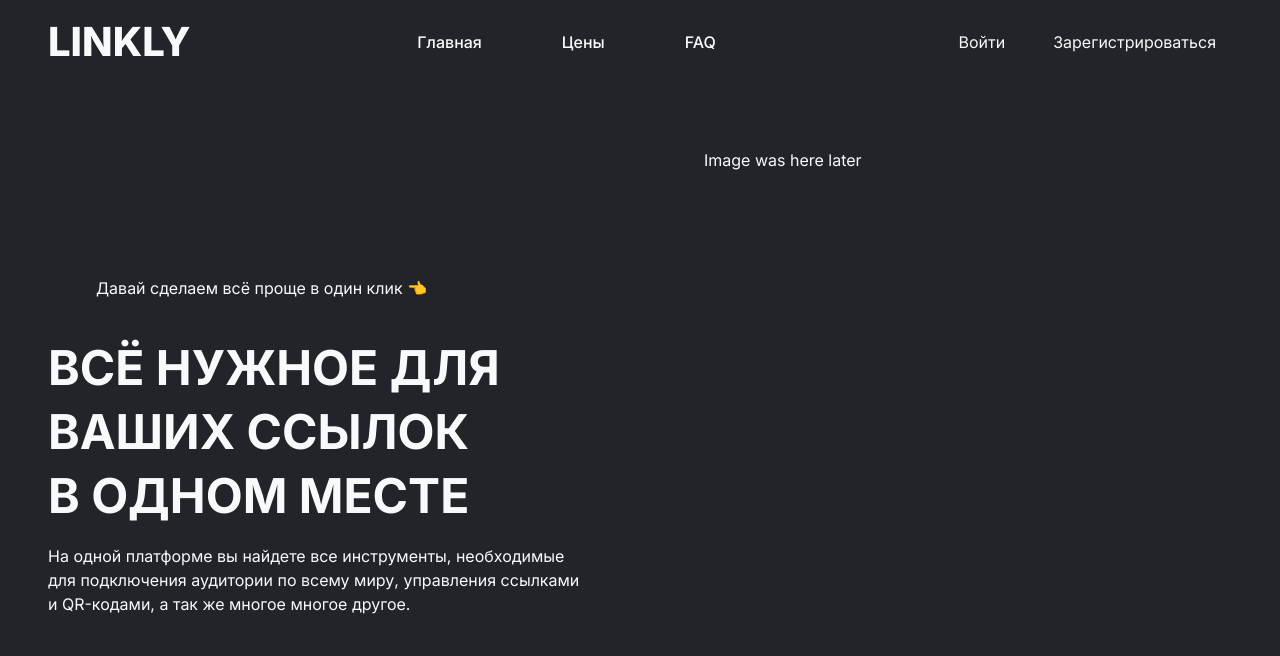
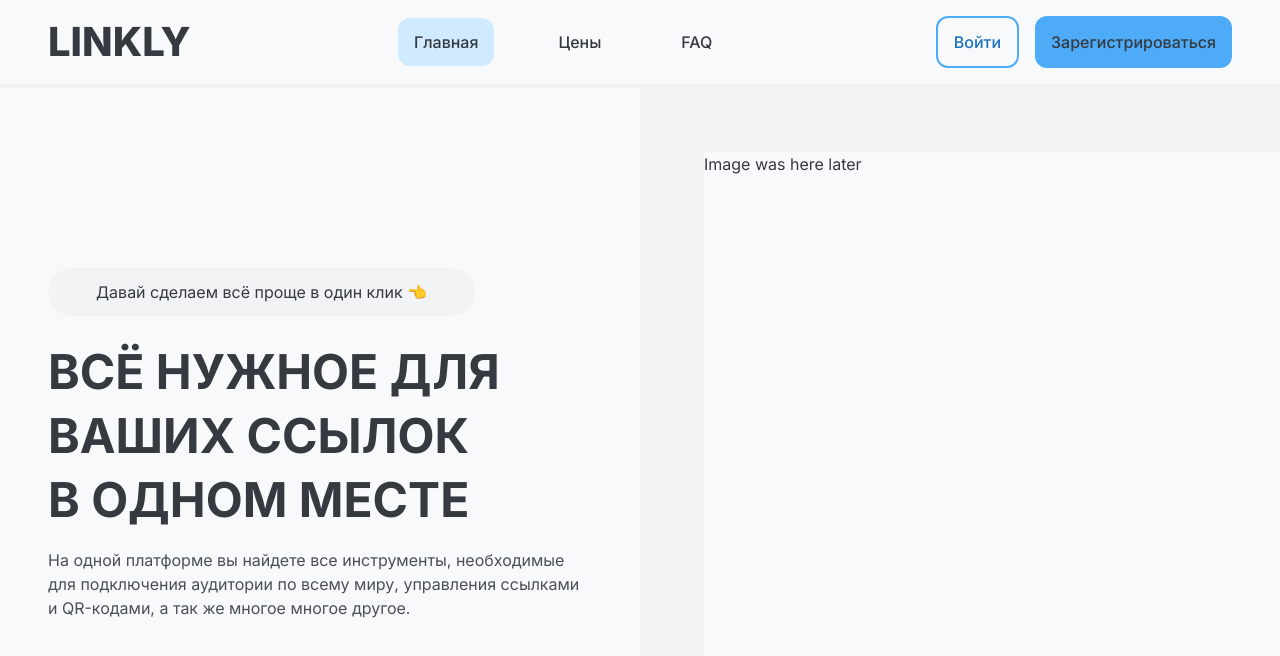
Before and after one commit to qHollow/linkly, a Next.js app: page / in a window 1280 px wide. Shown: the top 656 px of the page. Built offline with nearby package versions, Linux system fonts and the light colour scheme.

Commit message:
feat(ui): change colors on page

```diff
--- a/src/app/layout.tsx
+++ b/src/app/layout.tsx
@@ -15,7 +15,7 @@ export default function RootLayout({
 	children: React.ReactNode;
 }) {
 	return (
-		<html lang="ru" data-theme="dark">
+		<html lang="ru" data-theme="darks">
 			<body className={inter.className}>{children}</body>
 		</html>
 	);
--- a/src/flat-pages/Home/style.module.css
+++ b/src/flat-pages/Home/style.module.css
@@ -5,7 +5,6 @@
 	display: grid;
 	grid-template-columns: 1fr 1fr;
 	height: calc(100% - 88px);
-	color: var(--text-color-high-contrast);
 }
 
 .mainInfo {
@@ -17,8 +16,7 @@
 	width: fit-content;
 	margin-bottom: 24px;
 	padding: 12px 48px;
-	color: var(--primary-color);
-	background-color: var(--secondary-bg-color);
+	background-color: var(--color-background-secondary);
 	border-radius: 24px;
 }
 
@@ -27,18 +25,18 @@
 }
 
 .description {
-	margin-top: 16px;
-	color: var(--text-color-low-contrast);
+	margin-top: var(--size-6);
+	color: var(--color-text-secondary);
 }
 
 .preview {
 	display: flex;
 	padding: 64px 0 64px 64px;
-	background-color: var(--secondary-bg-color);
+	background-color: var(--color-background-secondary);
 }
 
 .previewImage {
 	width: 100%;
 	height: 100%;
-	background-color: var(--primary-bg-color);
+	background-color: var(--color-background-primary);
 }
--- a/src/shared/ui/Header/index.tsx
+++ b/src/shared/ui/Header/index.tsx
@@ -1,6 +1,7 @@
 import Link from 'next/link';
 import { Navigation } from './ui/Navigation';
 import style from './style.module.css';
+import { clsx } from 'clsx';
 
 const NAV_LINKS = [
 	{
@@ -19,7 +20,7 @@ const NAV_LINKS = [
 
 export const Header = () => {
 	return (
-		<header className={style.header}>
+		<header className={clsx(style.root, style.header)}>
 			<Link href="/" className={style.logo}>
 				Linkly
 			</Link>
--- a/src/shared/ui/Header/style.module.css
+++ b/src/shared/ui/Header/style.module.css
@@ -1,13 +1,25 @@
+.root {
+	--color-login: var(--oc-blue-8);
+	--color-border-login: var(--oc-blue-4);
+	--color-background-register: var(--oc-blue-4);
+}
+
+[data-theme="dark"] .root {
+	--color-login: var(--oc-blue-4);
+	--color-border-login: var(--oc-blue-8);
+	--color-background-register: var(--oc-blue-8);
+}
+
 .header {
 	display: flex;
 	align-items: center;
 	justify-content: space-between;
 	padding: 12px 48px;
-	border-bottom: 4px solid var(--secondary-bg-color);
+	border-bottom: 4px solid var(--color-background-secondary);
 }
 
 .logo {
-	color: var(--text-color-high-contrast);
+	color: var(--color-text-primary);
 	font-weight: 800;
 	font-size: 2.5rem;
 	text-transform: uppercase;
@@ -23,9 +35,10 @@
 	display: inline-flex;
 	align-items: center;
 	padding: 12px 16px;
-	color: var(--primary-color);
+	color: var(--color-login);
+	font-weight: 500;
 	text-decoration: none;
-	border: 2px solid var(--primary-color);
+	border: 2px solid var(--color-border-login);
 	border-radius: 12px;
 }
 
@@ -33,8 +46,9 @@
 	display: inline-flex;
 	align-items: center;
 	padding: 12px 16px;
-	color: var(--text-color-high-contrast);
+	color: var(--color-text-primary);
+	font-weight: 500;
 	text-decoration: none;
-	background-color: var(--primary-color);
+	background-color: var(--color-background-register);
 	border-radius: 12px;
 }
--- a/src/shared/ui/Header/ui/Navigation/index.tsx
+++ b/src/shared/ui/Header/ui/Navigation/index.tsx
@@ -22,7 +22,7 @@ export const Navigation = ({ links }: Props) => {
 
 	return (
 		<nav>
-			<ul className={style.navList}>
+			<ul className={clsx(style.root, style.navList)}>
 				{links.map(({ href, name }: Link) => (
 					<li key={name} className={style.navListItem}>
 						<Link
--- a/src/shared/ui/Header/ui/Navigation/style.module.css
+++ b/src/shared/ui/Header/ui/Navigation/style.module.css
@@ -1,3 +1,13 @@
+.root {
+	--color-background-nav-link-active: var(--oc-blue-1);
+	--color-background-nav-link-hover: var(--oc-blue-2);
+}
+
+[data-theme='dark'] .root {
+	--color-background-nav-link-active: var(--oc-blue-8);
+	--color-background-nav-link-hover: var(--oc-blue-9);
+}
+
 .navList {
 	display: flex;
 	gap: 48px;
@@ -10,18 +20,18 @@
 .navLink {
 	display: block;
 	padding: 12px 16px;
-	color: var(--text-color-high-contrast);
+	color: var(--color-text-primary);
 	font-weight: 500;
 	text-decoration: none;
 	border-radius: 12px;
-	transition: color 0.2s ease-in-out, background-color 0.2s ease-in-out;
-}
-
-.navLink:hover {
-	background-color: var(--primary-color-hover);
+	transition: background-color 0.2s ease-in-out;
 }
 
 .navLink.active {
-	color: var(--primary-color);
-	background-color: var(--primary-color-hover);
+	background-color: var(--color-background-nav-link-active);
 }
+
+.navLink:hover,
+.navLink.active:hover {
+	background-color: var(--color-background-nav-link-hover);
+}
```
